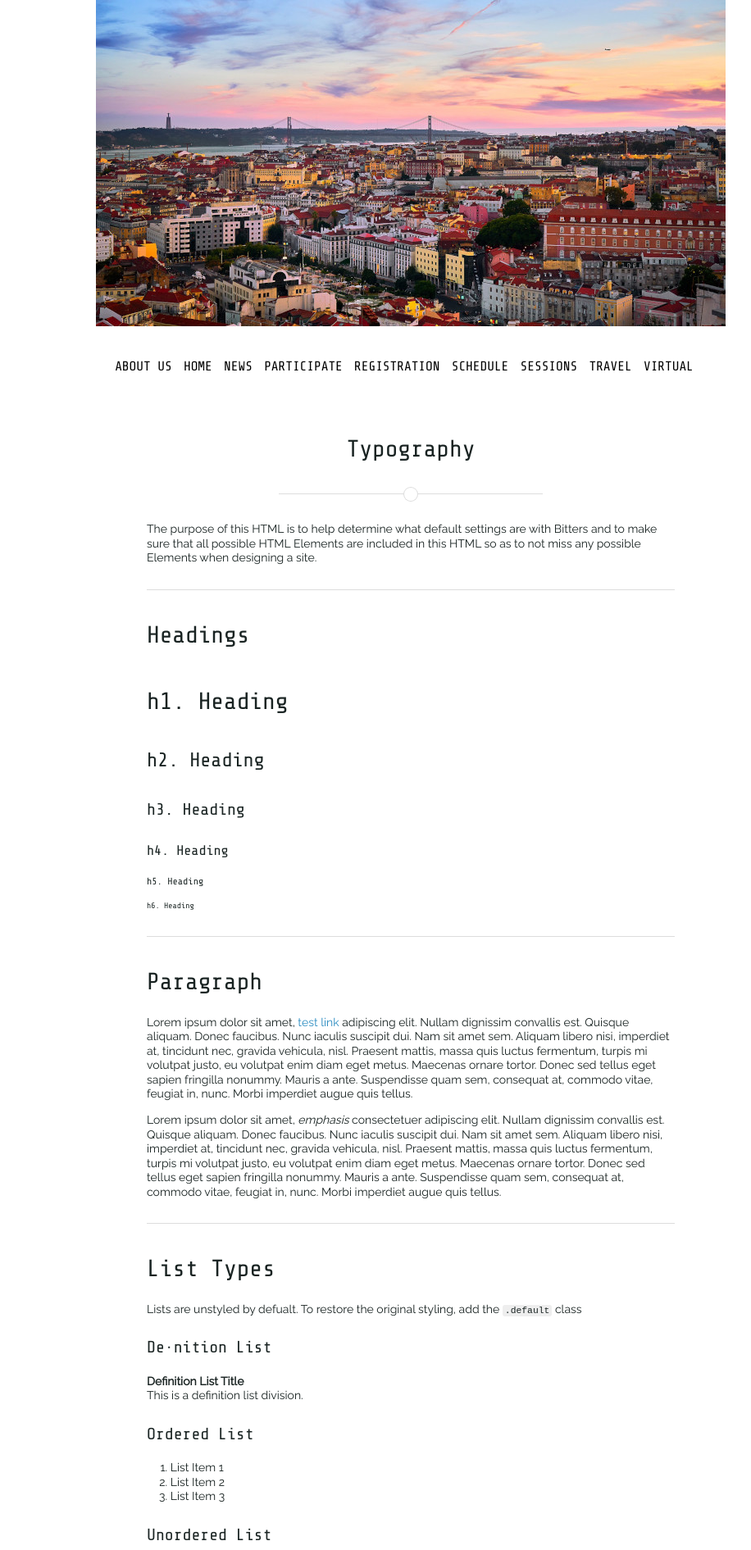
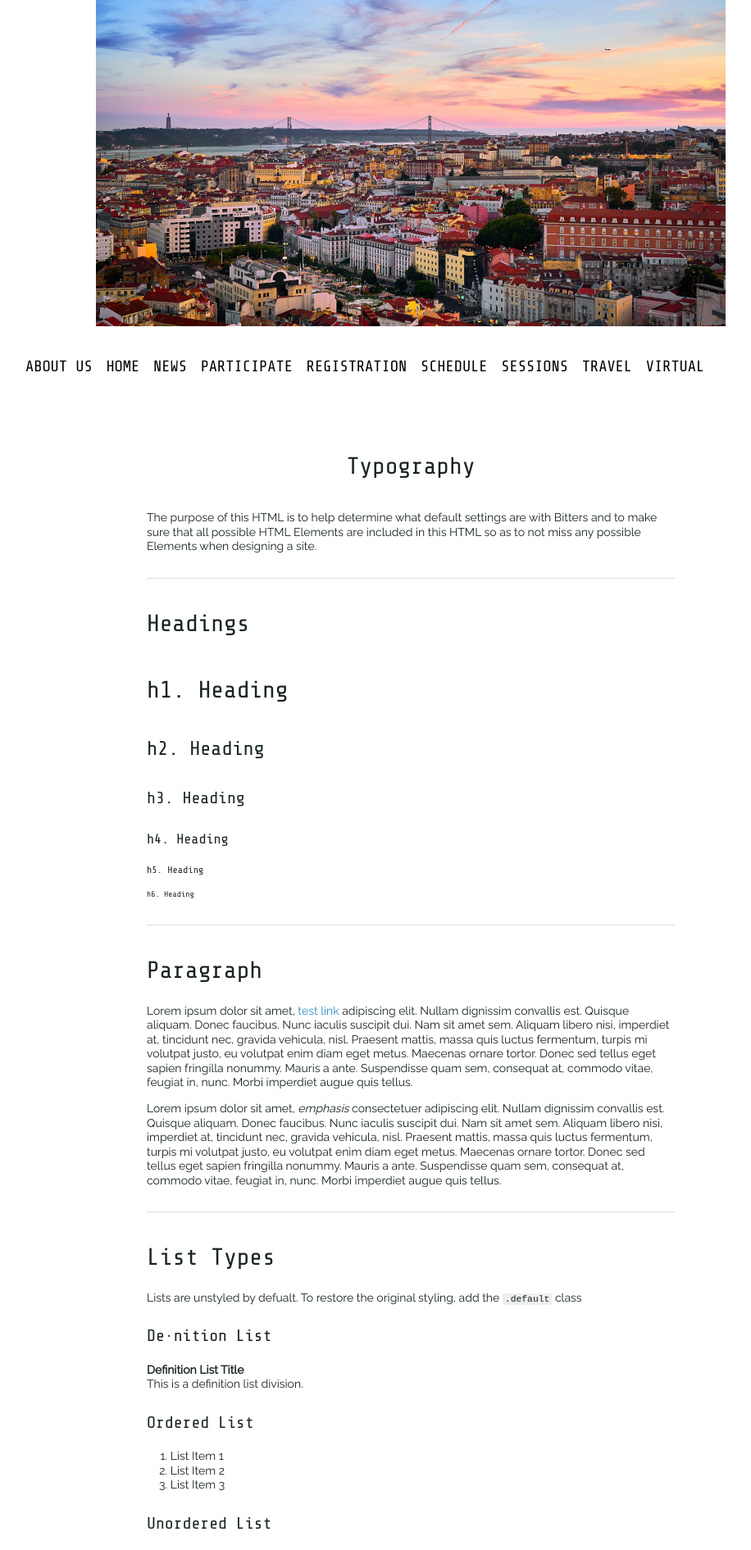
Before and after one commit to laelnasan/test-netdev-prod, a Jekyll site: the page built from pages/typography.md, in a window 1280 px wide. Shown: the top 1891 px of the page at 82% size, without its empty margins (139-1055 px from the left). Built offline with Jekyll 4.4.1, drawn with Linux system fonts in a browser that asks for light colours; nearby versions of some CDN libraries.

Commit message:
fix navigation menu alignment

```diff
--- a/_sass/_layout.scss
+++ b/_sass/_layout.scss
@@ -43,42 +43,6 @@ blockquote {
 	padding-left: 3em;
 }
 
-pre code.hljs {
-	font-size: 87.5%;
-}
-
-.page-divider {
-	$divider-color: $light-gray;
-	display: block;
-	width: 50%;
-	margin-left: auto;
-	margin-right: auto;
-	border-top: 1px solid $divider-color;
-
-	.one {
-		position: relative;
-		top: -9px;
-		display: block;
-		background: $divider-color;
-		width: 18px;
-		height: 18px;
-		margin-left: auto;
-		margin-right: auto;
-		border-radius: 50%;
-	}
-
-	.two {
-		position: relative;
-		top: -26px;
-		display: block;
-		background: $white;
-		width: 16px;
-		height: 16px;
-		margin-left: auto;
-		margin-right: auto;
-		border-radius: 50%;
-	}
-}
 
 .tooltip {
 	border-bottom: 1px dotted $medium-gray;
@@ -152,6 +116,7 @@ pre code.hljs {
 		width: 940px;
 		margin-left: auto;
 		margin-right: auto;
+    margin-bottom: 20px;
 		@include clearfix;
 		position: relative;
 		font-family: $title-font-family;
@@ -159,7 +124,7 @@ pre code.hljs {
 
 	nav {
 		display: flex;
-		justify-content: space-around;
+		justify-content: space-between;
 		float: none;
 		padding: .5em 0;
 
@@ -191,7 +156,7 @@ pre code.hljs {
 		text-align: right;
 		width: 100%;
 		padding: 0.25em 0;
-    font-size: 1.15em;
+    font-size: 1.35em;
     text-transform: uppercase;
 
 		@include media ($tablet) {
@@ -437,8 +402,6 @@ pre code.hljs {
 		@include outer-container;
 	}
 
-	.footer-heading {}
-
 	/*
 	*	Site Navigation (left)
 	*/
```
